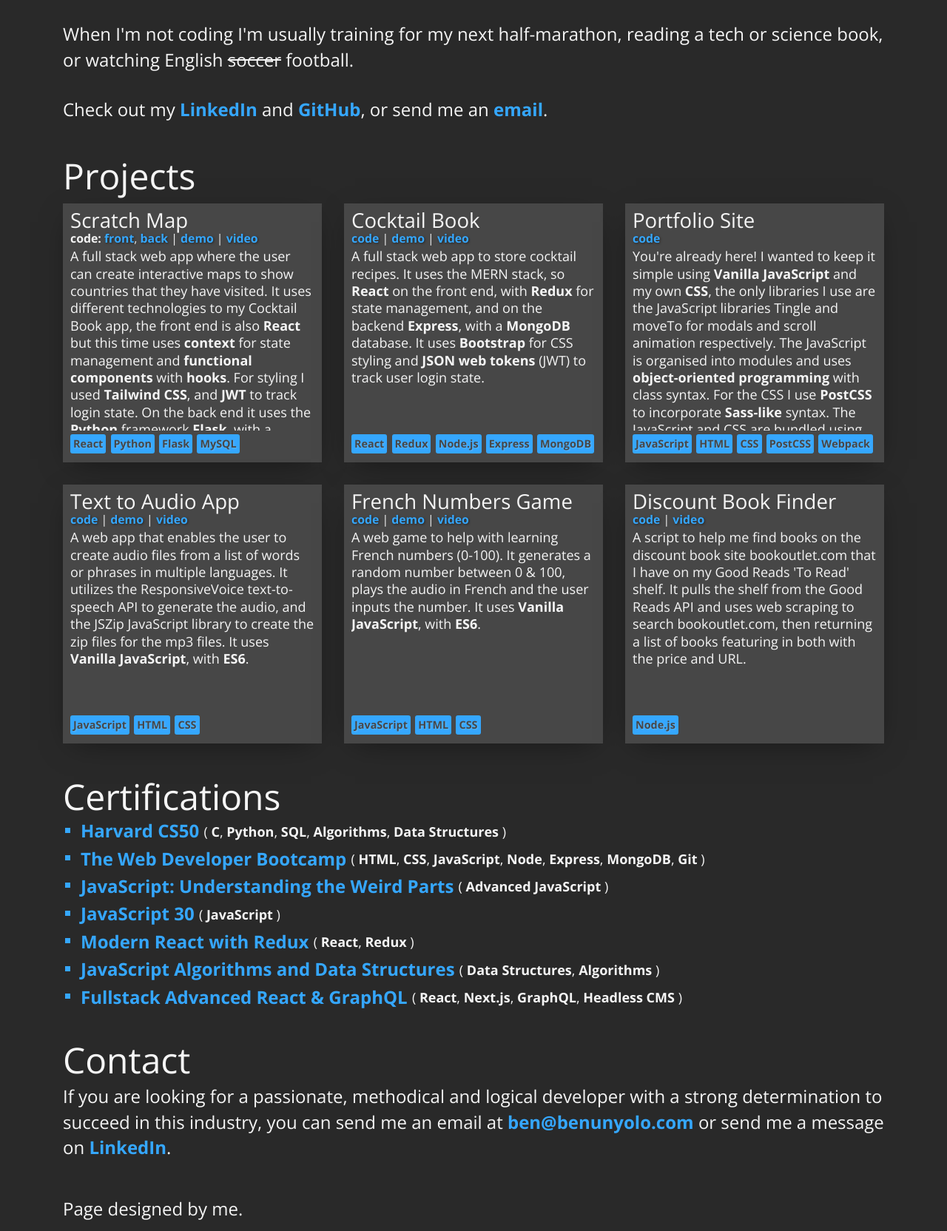
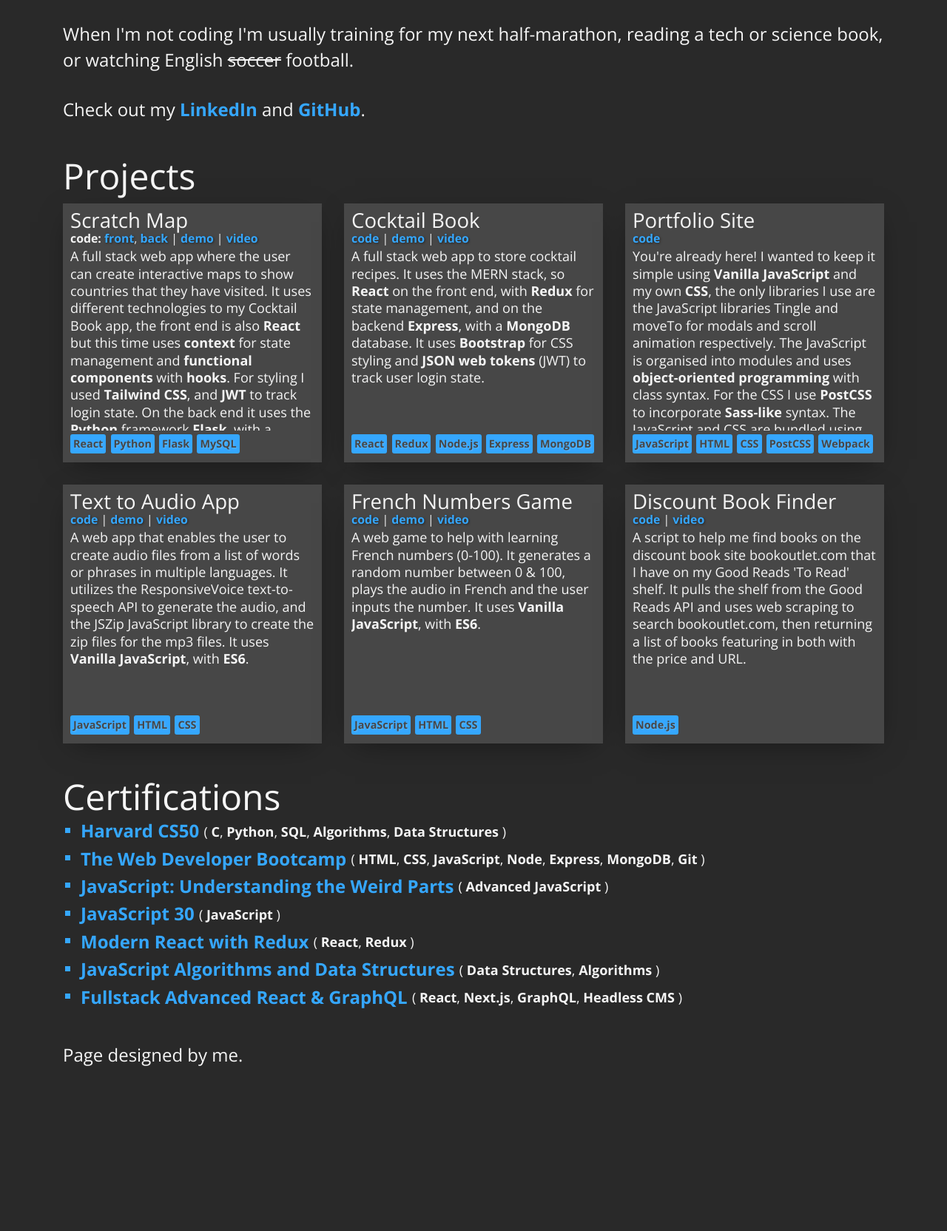
Before and after one commit to BenUnyolo/portfolio_v1, a website: page index.html in a window 1280 px wide. Shown: the part 1365-3029 px from the top of the page at 74% size. After the commit the page ends 2821 px from the top, so only its background shows below. Drawn offline with nearby package versions, Linux system fonts and the light colour scheme.

Commit message:
removes email address

```diff
--- a/index.html
+++ b/index.html
@@ -77,8 +77,7 @@
         watching English <strike>soccer</strike> football.</p>
 
       <p>Check out my <a href="https://www.linkedin.com/in/benunyolo/" target="_blank">LinkedIn</a> and <a
-          href="https://github.com/benunyolo" target="_blank">GitHub</a>, or send
-        me an <a href="mailto:ben@benunyolo.com" target="_blank">email</a>.</p>
+          href="https://github.com/benunyolo" target="_blank">GitHub</a>.</p>
 
     </section>
     <span class="separator"></span>
@@ -359,15 +358,14 @@
     </section>
 
     <!-- CONTACT -->
-    <section id="contact">
+    <!-- <section id="contact">
       <h3>Contact</h3>
       <p>
         If you are looking for a passionate, methodical and logical developer with a strong determination to succeed
-        in this industry, you can send me an email at <a href="mailto:ben@benunyolo.com"
-          target="_blank">ben@benunyolo.com</a> or send
+        in this industry, send
         me a message on <a href="https://www.linkedin.com/in/benunyolo/" target="_blank">LinkedIn</a>.
       </p>
-    </section>
+    </section> -->
 
     <!-- FOOTER -->
     <section id="footer">
```
